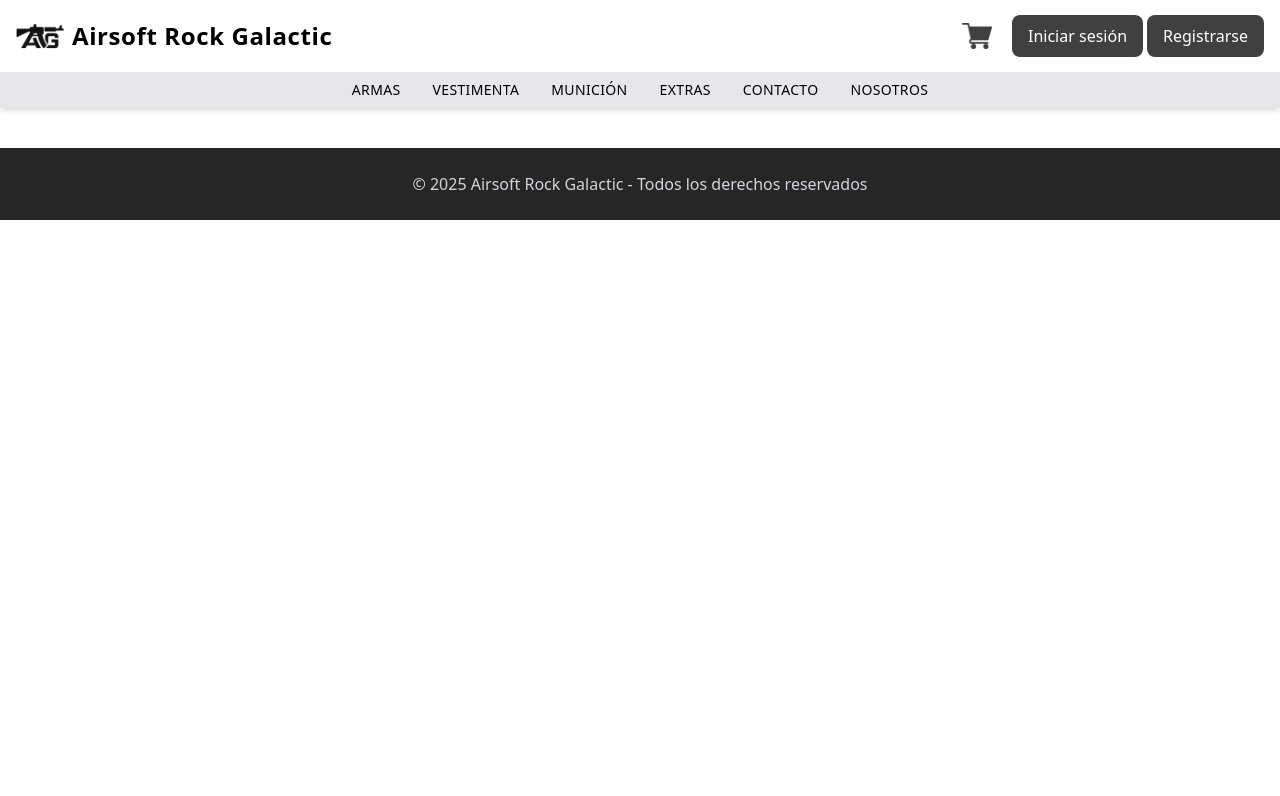
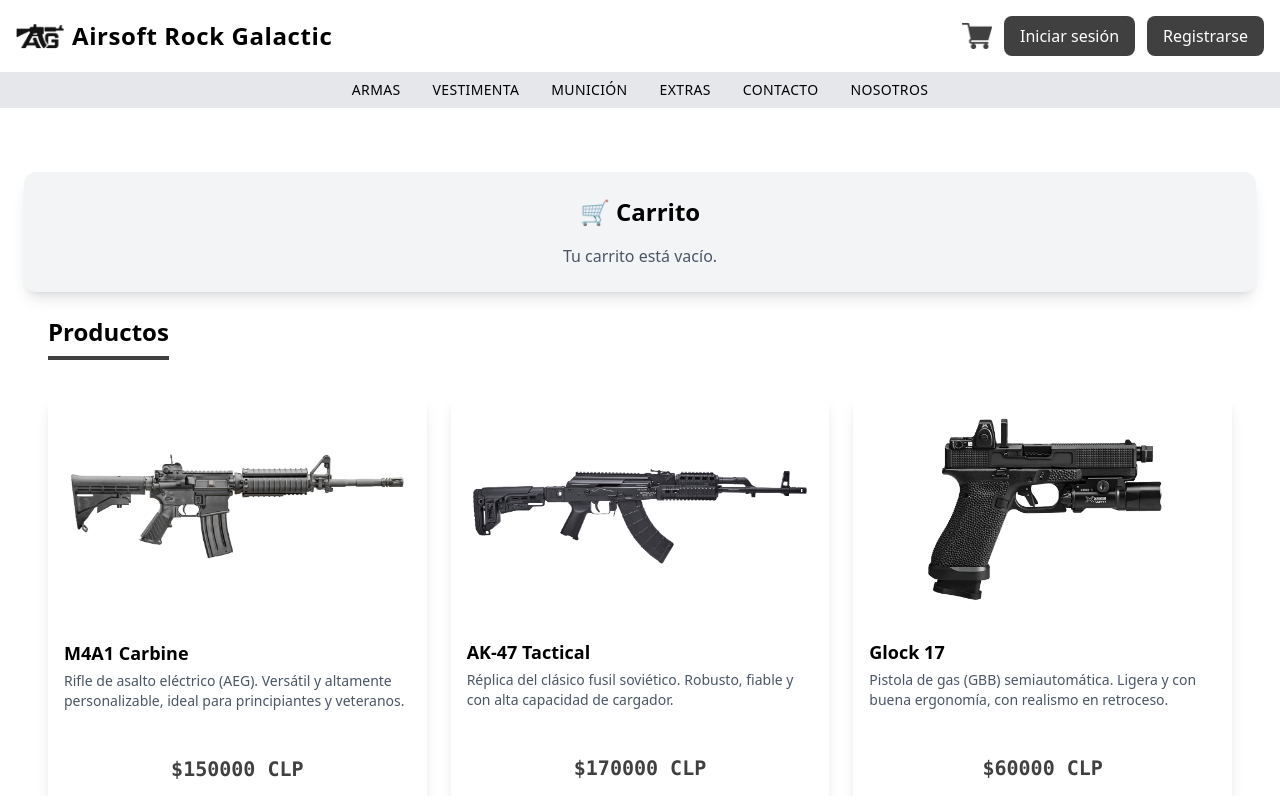
Before and after one commit to EliecerSH/airsoft_rg, a React (Vite) app: page /carrito in a window 1280 px wide. Shown: the top 796 px of the page. Built offline with nearby package versions, Linux system fonts and the light colour scheme.

Commit message:
subida de funciones de carrito

```diff
--- /dev/null
+++ b/src/component/Carrito.jsx
@@ -0,0 +1,56 @@
+import React, { useContext } from "react";
+import { CarritoContext } from "../context/CarritoContext";
+
+function Carrito() {
+  const { carrito, eliminarDelCarrito, vaciarCarrito } = useContext(CarritoContext);
+
+  const total = carrito.reduce(
+    (acc, item) => acc + item.precio * item.cantidad,
+    0
+  );
+
+  return (
+    <div className="mt-10 bg-gray-100 p-6 rounded-xl shadow-lg">
+      <h2 className="text-2xl font-bold mb-4 text-center">🛒 Carrito</h2>
+      {carrito.length === 0 ? (
+        <p className="text-center text-gray-600">Tu carrito está vacío.</p>
+      ) : (
+        <>
+          <ul className="divide-y">
+            {carrito.map((item) => (
+              <li
+                key={item.id}
+                className="py-3 flex justify-between items-center"
+              >
+                <div>
+                  <p className="font-semibold">{item.nombre}</p>
+                  <p className="text-sm text-gray-500">
+                    {item.cantidad} x ${item.precio}
+                  </p>
+                </div>
+                <button
+                  onClick={() => eliminarDelCarrito(item.id)}
+                  className="bg-red-500 hover:bg-red-600 text-white px-3 py-1 rounded-lg"
+                >
+                  Eliminar
+                </button>
+              </li>
+            ))}
+          </ul>
+
+          <div className="mt-4 text-center">
+            <p className="text-lg font-bold">Total: ${total.toLocaleString()} CLP</p>
+            <button
+              onClick={vaciarCarrito}
+              className="mt-2 bg-neutral-700 hover:bg-neutral-900 text-white px-4 py-2 rounded-lg"
+            >
+              Vaciar carrito
+            </button>
+          </div>
+        </>
+      )}
+    </div>
+  );
+}
+
+export default Carrito;
--- a/src/component/Hoober_1.jsx
+++ b/src/component/Hoober_1.jsx
@@ -1,43 +1,105 @@
-import icon_1 from '../assets/icon_01.png';
-import icon_car from '../assets/carrito_icon.png';
-import Armas_pages from '../pages/Armas_page';
-import { Routes, Route, Link } from "react-router-dom";
-import Home from '../pages/Home';
+import icon_1 from "../assets/icon_01.png";
+import icon_car from "../assets/carrito_icon.png";
+import Armas_pages from "../pages/Armas_page";
+import { Routes, Route, Link, useNavigate } from "react-router-dom";
+import Home from "../pages/Home";
+import CarritoPage from "../pages/CarritoPage";
+import { useContext } from "react";
+import { CarritoContext } from "../context/CarritoContext";
 
+function Hoober_1() {
+  const navigate = useNavigate();
+  const { carrito } = useContext(CarritoContext);
+  const totalItems = carrito.reduce((acc, item) => acc + item.cantidad, 0);
 
+  return (
+    <div className="bg-white shadow-md min-h-screen flex flex-col">
+      {/* 🔹 Header */}
+      <div className="container mx-auto flex justify-between items-center py-3 px-4">
+        <Link to="/home" className="flex items-center space-x-2">
+          <img src={icon_1} alt="logo" className="w-12 h-12" />
+          <h1 className="text-2xl font-bold tracking-wide">
+            Airsoft Rock Galactic
+          </h1>
+        </Link>
 
-function Hoober_1(){
-    return(
-        <div className='bg-white shadow-md'>
-            <div className='container mx-auto flex justify-between items-center py-3 px-4'>
-                    <Link to="/home" className='flex items-center space-x-2'>
-                        <img src={icon_1} alt="" className="w-12 h-12" />
-                        <h1 className="text-2xl font-bold tracking-wide">Airsoft Rock Galactic</h1>
-                    </Link>
-                <div className=' flex space-x-1'>
-                    <button onclick="window.location.href='Carrito.html'" className="px-4 py-2"><img src={icon_car} alt="" width="30px"/></button>
-                    <button onclick="window.location.href='login_usuario.html'" className="bg-neutral-700 hover:bg-neutral-900 text-white px-4 py-2 rounded-lg transition" id="bt-seccion">Iniciar sesión</button>
-                    <button onclick="window.location.href='Registro_usuario.html'" className="bg-neutral-700 hover:bg-neutral-900 text-white px-4 py-2 rounded-lg transition" id="bt-seccion">Registrarse</button>
+        <div className="flex items-center space-x-3">
+          {/* 🛒 Carrito */}
+          <button
+            onClick={() => navigate("/carrito")}
+            className="relative flex items-center"
+          >
+            <img src={icon_car} alt="carrito" width="30px" />
+            {totalItems > 0 && (
+              <span className="absolute -top-2 -right-2 bg-red-500 text-white text-xs font-bold rounded-full px-1.5">
+                {totalItems}
+              </span>
+            )}
+          </button>
+
+          {/* 🔐 Botones de sesión */}
+          <button
+            onClick={() => navigate("/login")}
+            className="bg-neutral-700 hover:bg-neutral-900 text-white px-4 py-2 rounded-lg transition"
+          >
+            Iniciar sesión
+          </button>
+          <button
+            onClick={() => navigate("/registro")}
+            className="bg-neutral-700 hover:bg-neutral-900 text-white px-4 py-2 rounded-lg transition"
+          >
+            Registrarse
+          </button>
         </div>
       </div>
+
+      {/* 🔹 Navbar */}
       <nav className="bg-gray-200">
-                    <ul className="flex wrap-normal justify-center space-x-8 py-2 text-sm font-medium uppercase tracking-wide">
-                        <li><Link to="/armas" className="hover:text-neutral-700">Armas</Link></li>
-                        <li><a href="#" className="hover:text-neutral-700">Vestimenta</a></li>
-                        <li><a href="#" className="hover:text-neutral-700">Munición</a></li>
-                        <li><a href="#" className="hover:text-neutral-700">Extras</a></li>
-                        <li><a href="contacto.html" className="hover:text-neutral-700">Contacto</a></li>
-                        <li><a href="Nosotros.html" className="hover:text-neutral-700">Nosotros</a></li>
+        <ul className="flex justify-center space-x-8 py-2 text-sm font-medium uppercase tracking-wide">
+          <li>
+            <Link to="/armas" className="hover:text-neutral-700">
+              Armas
+            </Link>
+          </li>
+          <li>
+            <a href="#" className="hover:text-neutral-700">
+              Vestimenta
+            </a>
+          </li>
+          <li>
+            <a href="#" className="hover:text-neutral-700">
+              Munición
+            </a>
+          </li>
+          <li>
+            <a href="#" className="hover:text-neutral-700">
+              Extras
+            </a>
+          </li>
+          <li>
+            <a href="contacto.html" className="hover:text-neutral-700">
+              Contacto
+            </a>
+          </li>
+          <li>
+            <a href="Nosotros.html" className="hover:text-neutral-700">
+              Nosotros
+            </a>
+          </li>
         </ul>
       </nav>
 
+      {/* 🔹 Contenido de las páginas */}
+      <div className="flex-grow">
         <Routes>
           <Route path="/" element={<Home />} />
           <Route path="/home" element={<Home />} />
           <Route path="/armas" element={<Armas_pages />} />
+          <Route path="/carrito" element={<CarritoPage />} />
         </Routes>
       </div>
-    )
+    </div>
+  );
 }
 
 export default Hoober_1;
--- /dev/null
+++ b/src/component/ListaProducto.jsx
@@ -0,0 +1,50 @@
+import React, { useContext } from "react";
+import { productos } from "../Productos.js";
+import { CarritoContext } from "../context/CarritoContext";
+
+function ListaProductos({ filas = 1, tipo = "todos" }) {
+  const { agregarCarrito } = useContext(CarritoContext);
+
+  const productosPorFila = 3;
+  const cantidadMostrar = filas * productosPorFila;
+
+  const productosFiltrados = productos.filter(
+    (p) => tipo === "todos" || p.tipo === tipo
+  );
+
+  const productosMostrar = productosFiltrados.slice(0, cantidadMostrar);
+
+  return (
+    <div className="p-6">
+      <h2 className="text-2xl font-bold text-center mb-8 border-b-4 border-neutral-700 inline-block pb-2">
+        {tipo === "todos" ? "Productos" : tipo}
+      </h2>
+
+      <div className="grid gap-6 grid-cols-3">
+        {productosMostrar.map((prod) => (
+          <div
+            key={prod.id}
+            className="bg-white rounded-xl shadow-lg overflow-hidden hover:scale-105 transition"
+          >
+            <img src={prod.img} alt={prod.nombre} className="p-5 cursor-pointer" />
+            <div className="p-4">
+              <h3 className="text-lg font-bold">{prod.nombre}</h3>
+              <p className="text-sm text-gray-600 mt-1 h-16">{prod.desc}</p>
+              <p className="mt-5 text-center text-xl font-mono font-bold text-neutral-700">
+                ${prod.precio} CLP
+              </p>
+              <button
+                onClick={() => agregarCarrito(prod)}
+                className="mt-4 w-full bg-neutral-700 hover:bg-neutral-900 text-white py-2 rounded-lg transition"
+              >
+                Comprar
+              </button>
+            </div>
+          </div>
+        ))}
+      </div>
+    </div>
+  );
+}
+
+export default ListaProductos;
--- /dev/null
+++ b/src/context/CarritoContext.jsx
@@ -0,0 +1,48 @@
+import React, { createContext, useState, useEffect } from "react";
+
+export const CarritoContext = createContext();
+
+export function CarritoProvider({ children }) {
+  const [carrito, setCarrito] = useState([]);
+
+  // Cargar desde localStorage al iniciar
+  useEffect(() => {
+    const guardado = JSON.parse(localStorage.getItem("carrito")) || [];
+    setCarrito(guardado);
+  }, []);
+
+  // Guardar cambios en localStorage
+  useEffect(() => {
+    localStorage.setItem("carrito", JSON.stringify(carrito));
+  }, [carrito]);
+
+  const agregarCarrito = (producto) => {
+    const existe = carrito.find((p) => p.id === producto.id);
+    if (existe) {
+      setCarrito(
+        carrito.map((p) =>
+          p.id === producto.id ? { ...p, cantidad: p.cantidad + 1 } : p
+        )
+      );
+    } else {
+      setCarrito([...carrito, { ...producto, cantidad: 1 }]);
+    }
+    alert(`${producto.nombre} agregado al carrito`);
+  };
+
+  const eliminarDelCarrito = (id) => {
+    setCarrito(carrito.filter((p) => p.id !== id));
+  };
+
+  const vaciarCarrito = () => {
+    setCarrito([]);
+  };
+
+  return (
+    <CarritoContext.Provider
+      value={{ carrito, agregarCarrito, eliminarDelCarrito, vaciarCarrito }}
+    >
+      {children}
+    </CarritoContext.Provider>
+  );
+}
--- a/src/main.jsx
+++ b/src/main.jsx
@@ -3,11 +3,14 @@ import { createRoot } from 'react-dom/client'
 import './index.css'
 import App from './App.jsx'
 import { BrowserRouter } from 'react-router-dom'
+import { CarritoProvider } from "./context/CarritoContext";
 
 createRoot(document.getElementById('root')).render(
   <StrictMode>
-    <BrowserRouter>
-     <App />
-    </BrowserRouter>
+    <CarritoProvider>
+      <BrowserRouter>
+        <App />
+     </BrowserRouter>
+    </CarritoProvider>
   </StrictMode>,
 )
--- a/src/pages/Armas_page.jsx
+++ b/src/pages/Armas_page.jsx
@@ -1,13 +1,12 @@
-import img_1 from '../assets/img_01.jpg';
+import img_01 from '../assets/img_01.jpg';
 import Productos from '../component/Productos.jsx';
-import '../script_producto.js';
 
 function Armas_pages(){
 
     return(
         <div>
             <div className="relative">
-                <img src={img_1} alt="" className='w-full h-[250px] object-cover brightness-75'/>
+                <img src={img_01} alt="" className='w-full h-[250px] object-cover brightness-75'/>
                 <div className='absolute inset-0 flex flex-col justify-center items-center text-center px-6'>
                     <h2 className='text-4xl font-extrabold text-white drop-shadow-lg'>
                         Tu tienda online de Airsoft
--- /dev/null
+++ b/src/pages/CarritoPage.jsx
@@ -0,0 +1,16 @@
+import React from "react";
+import Carrito from "../component/Carrito";
+import ListaProductos from "../component/ListaProducto";
+
+
+function CarritoPage() {
+
+  return (
+    <div className="p-6">
+      <Carrito></Carrito>
+      <ListaProductos filas={1} tipo="todos" />
+    </div>
+  );
+}
+
+export default CarritoPage;
--- a/src/pages/Home.jsx
+++ b/src/pages/Home.jsx
@@ -1,5 +1,6 @@
 import img_1 from '../assets/img_01.jpg';
 import Category_panel from '../component/Category_panel';
+import ListaProductos from '../component/ListaProducto';
 
 
 function Home(){
@@ -19,6 +20,9 @@ function Home(){
                 </div>
             </div>
             <Category_panel></Category_panel>
+            <div>
+                <ListaProductos filas={1} tipo="todos" />
+            </div>
     </div>
     )
 
```
Also changed, not shown: src/component/Category_panel.jsx (+5 -5 lines), src/component/Productos.jsx (+9 -33 lines). Lines whose indentation alone changed are shown as unchanged.
